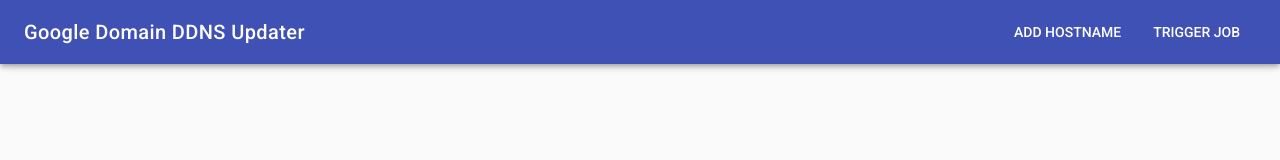
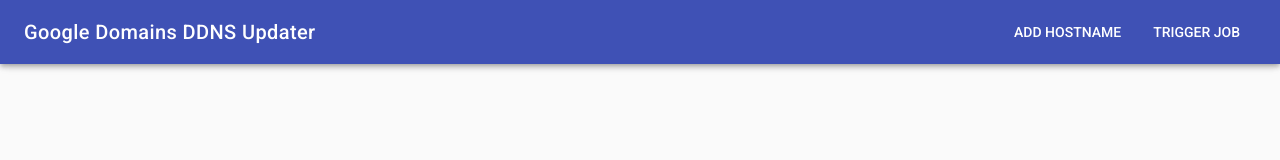
Before and after one commit to StevenWeathers/google-domains-ddns-updater, a Vue app: page / in a window 1280 px wide. Shown: the top 160 px of the page. Built offline with nearby package versions, Linux system fonts and the light colour scheme; no server answers.

Commit message:
Fix UI Title

```diff
--- a/src/App.vue
+++ b/src/App.vue
@@ -1,7 +1,7 @@
 <template>
   <v-app id="inspire">
     <v-toolbar color="indigo" dark fixed app>
-      <v-toolbar-title>Google Domain DDNS Updater</v-toolbar-title>
+      <v-toolbar-title>Google Domains DDNS Updater</v-toolbar-title>
       <v-spacer></v-spacer>
       <v-toolbar-items class="hidden-sm-and-down">
         <v-btn flat @click="addHostname" v-show="!showAddHostname">Add Hostname</v-btn>
```
